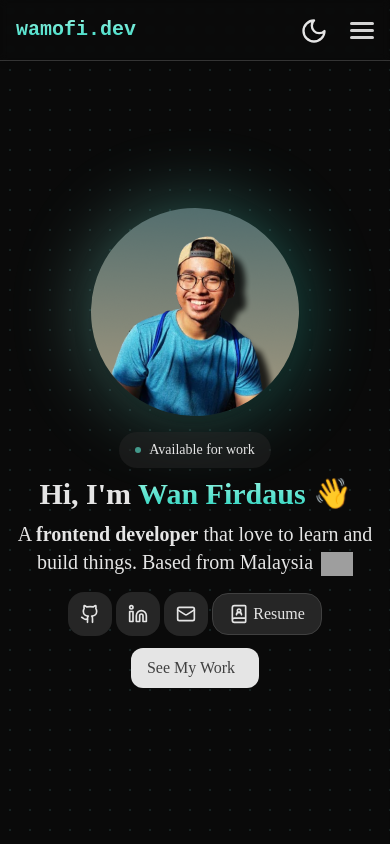
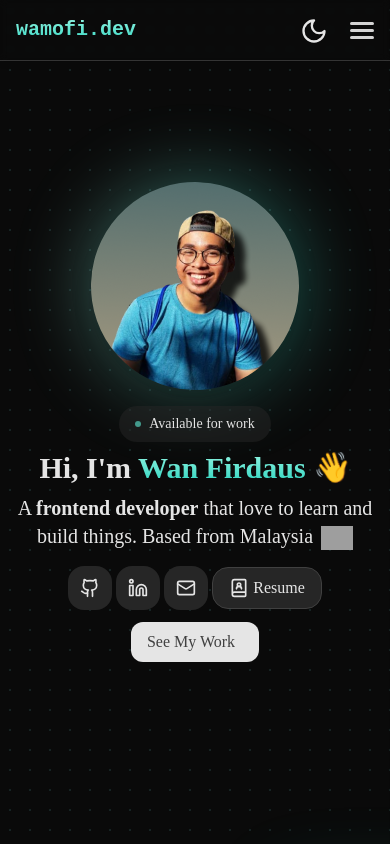
Before and after one commit to wamofi97/wamofi-portfolio, a React (Vite) app: page / in a window 390 px wide. Shown: the top 844 px of the page. Built offline with nearby package versions, Linux system fonts and the light colour scheme; grey boxes are pictures that could not be loaded; a web font is replaced by a local one.

Commit message:
min h screen for all screen hero

```diff
--- a/src/App.jsx
+++ b/src/App.jsx
@@ -15,7 +15,7 @@ function App() {
     <div className="w-full relative text-neutral-900 dark:text-neutral-200 transition-colors duration-500 overflow-hidden md:overflow-visible ">
       <Header/>
       <main className="max-w-5xl mx-auto relative" >
-        <Element name="hero" className="lg:min-h-screen flex justify-center items-center">
+        <Element name="hero" className="min-h-screen flex justify-center items-center">
             <Hero/>
         </Element>
         <Element name="skills" >
--- a/src/components/Hero.jsx
+++ b/src/components/Hero.jsx
@@ -7,7 +7,7 @@ import malaysia from '/malaysia.svg';
 export default function Hero() {
 
   return (
-    <section className="flex md:flex-row flex-col items-center justify-center gap-x-8 gap-y-4 py-52 px-4">
+    <section className="flex md:flex-row flex-col items-center justify-center gap-x-8 gap-y-4 py-20 px-4">
         <div className="relative group flex flex-col items-center justify-center">
           <div className="absolute inset-0 bg-gradient-to-r from-teal-200 to-teal-400 rounded-full blur-2xl opacity-40 group-hover:opacity-70 transition-opacity"></div>
           <div className="relative rounded-full shadow-xl rotate-3 hover:rotate-0 transition-transform duration-300">
```
